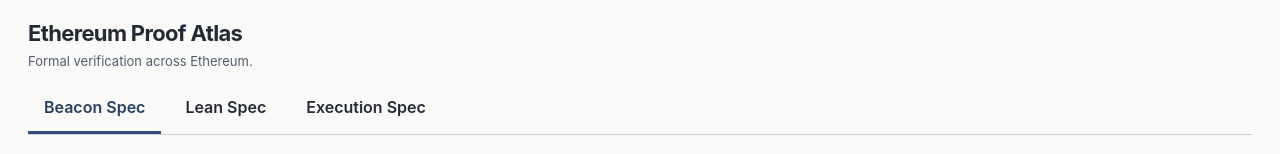
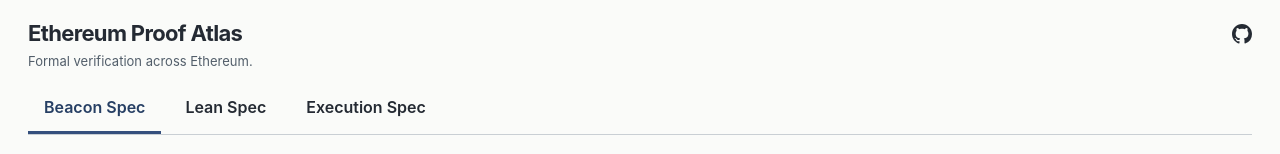
Before and after one commit to NyxFoundation/ethereum-proof-atlas, a React (Vite) app: page / in a window 1280 px wide. Shown: the top 154 px of the page. Built offline with nearby package versions, Linux system fonts and the light colour scheme.

Commit message:
feat: link the GitHub repository from the page header
Show a GitHub mark in the banner that opens the source repository in a
new tab, so readers of the deployed site reach the pinned sources
without leaving the application.

```diff
--- a/src/ui/App.tsx
+++ b/src/ui/App.tsx
@@ -4,6 +4,7 @@ import { loadAtlas } from './api';
 import { Atlas } from './Atlas';
 
 type LoadState = { kind: 'loading' } | { kind: 'ready'; bundle: AtlasBundle } | { kind: 'error'; message: string };
+const repositoryUrl = 'https://github.com/NyxFoundation/ethereum-proof-atlas';
 const tabs = [{ id: 'beacon', label: 'Beacon Spec' }, { id: 'lean', label: 'Lean Spec' },
   { id: 'execution', label: 'Execution Spec' }] as const;
 export function App() {
@@ -34,7 +35,11 @@ export function App() {
     switchTab(next);
     document.getElementById('tab-' + next)?.focus();
   };
-  return <><header><h1><a className="brand" href="/">Ethereum Proof Atlas</a></h1>
+  return <><header>
+    <div className="brand-row"><h1><a className="brand" href="/">Ethereum Proof Atlas</a></h1>
+      <a className="github-link" href={repositoryUrl} target="_blank" rel="noopener noreferrer" aria-label="GitHub repository">
+        <svg viewBox="0 0 16 16" width="20" height="20" aria-hidden="true" focusable="false"><path fill="currentColor" d="M8 0C3.58 0 0 3.58 0 8c0 3.54 2.29 6.53 5.47 7.59.4.07.55-.17.55-.38 0-.19-.01-.82-.01-1.49-2.01.37-2.53-.49-2.69-.94-.09-.23-.48-.94-.82-1.13-.28-.15-.68-.52-.01-.53.63-.01 1.08.58 1.23.82.72 1.21 1.87.87 2.33.66.07-.52.28-.87.51-1.07-1.78-.2-3.64-.89-3.64-3.95 0-.87.31-1.59.82-2.15-.08-.2-.36-1.02.08-2.12 0 0 .67-.21 2.2.82.64-.18 1.32-.27 2-.27s1.36.09 2 .27c1.53-1.04 2.2-.82 2.2-.82.44 1.1.16 1.92.08 2.12.51.56.82 1.27.82 2.15 0 3.07-1.87 3.75-3.65 3.95.29.25.54.73.54 1.48 0 1.07-.01 1.93-.01 2.2 0 .21.15.46.55.38A8.01 8.01 0 0 0 16 8c0-4.42-3.58-8-8-8z" /></svg>
+      </a></div>
     <p>Formal verification across Ethereum.</p></header>
     <main><div className="view-bar"><div role="tablist" aria-label="Architecture view">{tabs.map(tab =>
         <button id={'tab-' + tab.id} key={tab.id} role="tab" aria-selected={viewId === tab.id} aria-controls="atlas-view"
--- a/src/ui/style.css
+++ b/src/ui/style.css
@@ -10,6 +10,10 @@ header { max-width: 1920px; margin: auto; padding: 20px 28px 12px; }
 header h1 { margin: 0; font-size: 22px; letter-spacing: -.03em; line-height: 1.25; }
 header p { margin: 4px 0 0; font-size: 13px; color: #525e6a; }
 .brand { text-decoration: none; font-weight: 750; color: #242a33; }
+.brand-row { display: flex; align-items: center; gap: 12px; }
+.github-link { display: inline-flex; border-radius: 4px; margin-left: auto; color: #242a33; }
+.github-link:hover { color: #304f7d; }
+.github-link svg { display: block; }
 main { max-width: 1920px; margin: auto; padding: 0 28px 16px; }
 .eyebrow { font-size: 11px; text-transform: uppercase; letter-spacing: .12em; font-weight: 650; }
 .view-bar { display: flex; align-items: center; justify-content: space-between; gap: 14px; border-bottom: 1px solid #c9cfd4; }
```
Also changed, not shown: 1 other file (tests, documents, lock files or other folders).
